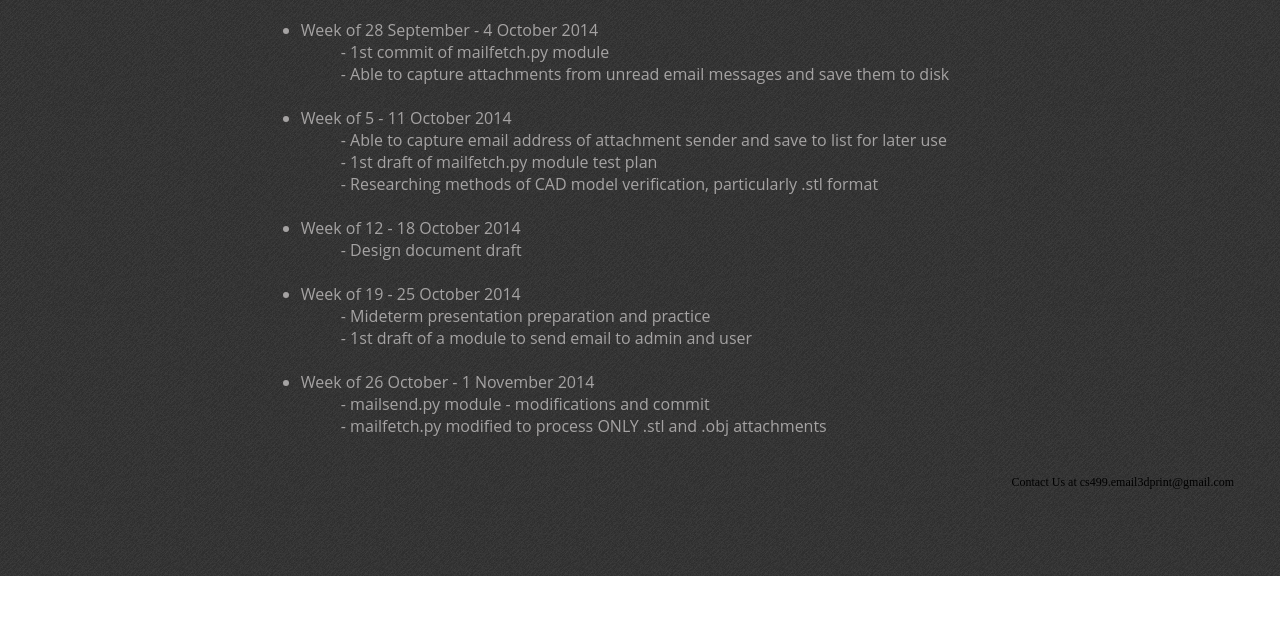
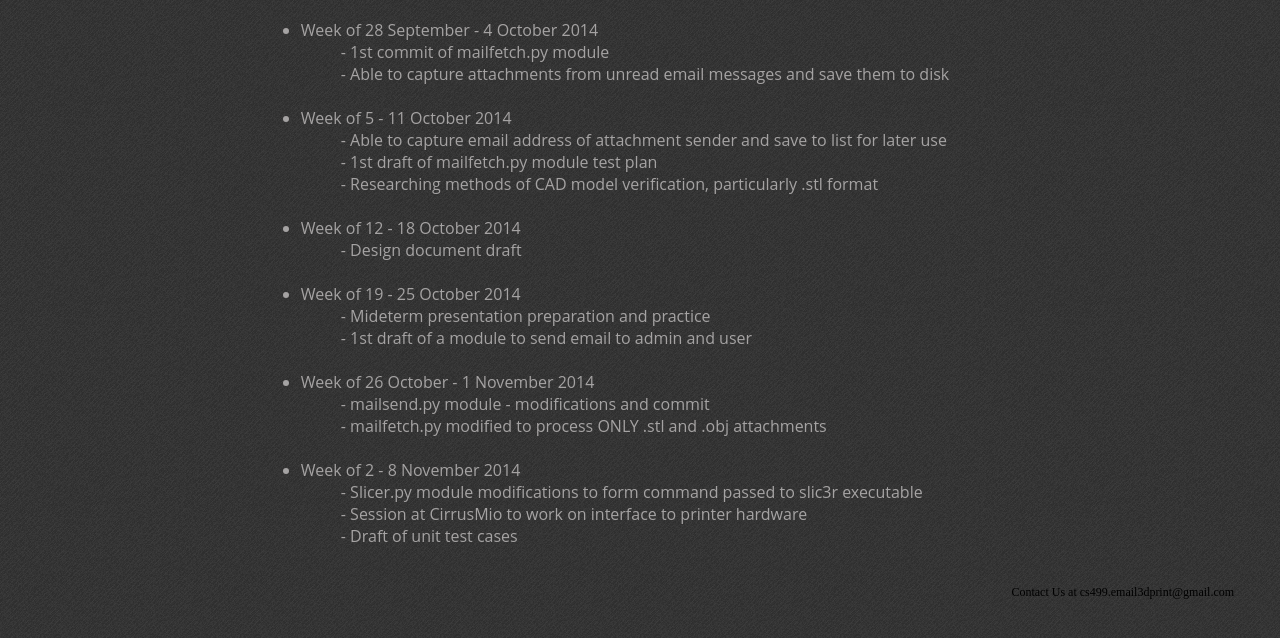
Before and after one commit to collexion/emailto3dprint, a plain HTML site: page html/ckstatus.html in a window 1280 px wide. Shown: the part 224-862 px from the top of the page. Before the commit the page ends 800 px from the top, so only its background shows below. Drawn offline with Linux system fonts and the light colour scheme; a web font is replaced by a local one.

Commit message:
Added weekly status update

```diff
--- a/html/ckstatus.html
+++ b/html/ckstatus.html
@@ -73,6 +73,12 @@
 					<ul>- mailfetch.py modified to process ONLY .stl and .obj attachments</ul>
 				</li>
 				<br>
+				<li>Week of 2 - 8 November 2014
+					<ul>- Slicer.py module modifications to form command passed to slic3r executable</ul>
+					<ul>- Session at CirrusMio to work on interface to printer hardware</ul>
+					<ul>- Draft of unit test cases</ul>
+				</li>
+				<br>
 			</ul>
 		</div>
 		<div id="signature">Contact Us at cs499.email3dprint@gmail.com</div>
```
